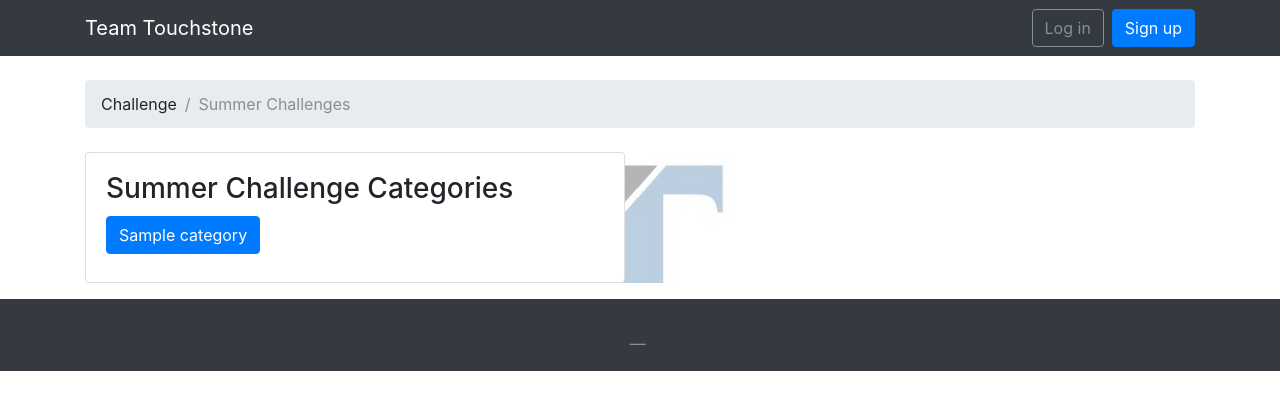
After one commit to joshuafoster1/teamProj, a Django app: page /challenge/list/ in a window 1280 px wide. The commit adds this page. Shown: the top 410 px of the page. Run offline with Django 3.2, Linux system fonts and the light colour scheme; tables that the repository leaves empty hold one stand-in row (values such as "Sample post"); parts of the project's set-up code (start-up, migrations or seed data) failed here and were passed over; some libraries are stand-ins or nearby versions.

Commit message:
Added summer challenges to Team site

```diff
--- /dev/null
+++ b/challenge/models.py
@@ -0,0 +1,39 @@
+# -*- coding: utf-8 -*-
+from __future__ import unicode_literals
+
+from django.db import models
+from training.models import Athlete, DATE
+# Create your models here.
+
+class AthChallManager(models.Manager):
+    def add_challenge(self, athlete, challenge):
+        challenge = self.create(athlete=athlete, challenge=challenge, date = DATE)
+
+        return challenge
+
+### MODELS ###
+class Category(models.Model):
+    name = models.CharField(max_length=15)
+
+    def __str__(self):
+        return self.name
+
+
+class Challenge(models.Model):
+    name = models.CharField(max_length=15)
+    description = models.CharField(max_length=150, blank = True, null = True)
+    category = models.ForeignKey(Category, related_name='challenges')
+
+    def __str__(self):
+        return self.name
+
+
+class AthleteChallenge(models.Model):
+    athlete = models.ForeignKey(Athlete, related_name='completed_challenges')
+    date = models.DateField()
+    challenge = models.ForeignKey(Challenge, related_name='ahtlete_challenges')
+
+    objects = AthChallManager()
+
+    def __str__(self):
+        return self.athlete.user.username + ' ' + str(self.date) + ' ' + self.challenge.name
--- /dev/null
+++ b/challenge/tests.py
@@ -0,0 +1,6 @@
+# -*- coding: utf-8 -*-
+from __future__ import unicode_literals
+
+from django.test import TestCase
+
+# Create your tests here.
--- /dev/null
+++ b/challenge/urls.py
@@ -0,0 +1,13 @@
+from django.conf.urls import url
+from django.contrib import admin
+from challenge import views
+
+
+urlpatterns = [
+    url(r'^home/$', views.home, name = 'challenge_home'),
+    url(r'^list/$', views.categories, name = 'challenge_categories'),
+    url(r'^category/(?P<category>[0-9a-zA-Z\ \-\(\)\'\.\+\,]+)/$', views.list, name='challenge_list'),
+    url(r'^description/(?P<challenge>[0-9a-zA-Z\ \-\(\)\'\.\+\,]+)/(?P<category>[0-9a-zA-Z\ \-\(\)\'\.\+\,]+)/$', views.description, name='challenge_description'),
+    url(r'^complete/(?P<name>[0-9a-zA-Z\ \-\(\)\'\.\+\,]+)/(?P<category>[0-9a-zA-Z\ \-\(\)\'\.\+\,]+)/$', views.complete, name='challenge_complete'),
+    url(r'^remove/(?P<pk>\d+)/$', views.remove, name = 'challenge_remove'),
+]
--- /dev/null
+++ b/challenge/views.py
@@ -0,0 +1,59 @@
+# -*- coding: utf-8 -*-
+from __future__ import unicode_literals
+
+from django.shortcuts import render, redirect
+from django_tables2 import RequestConfig
+
+from .models import *
+from .tables import *
+# Create your views here.
+def categories(request):
+    categories = Category.objects.all()
+
+    return render(request,
+        'challenge/categories.html',
+        {'categories':categories})
+
+
+def home(request):
+    athlete = Athlete.objects.get(user = request.user)
+    challenges = AthleteChallenge.objects.filter(athlete=athlete)
+
+    return render(request,
+        'challenge/home.html',
+        {'challenges': challenges})
+
+
+def list(request, category):
+    challenges = Challenge.objects.filter(category__name=category)
+    athChall = AthleteChallenge.objects.filter(challenge__category__name = category)
+    table = ChallengeCategoryTable(athChall)
+    RequestConfig(request).configure(table)
+
+    return render(request,
+        'challenge/list_display.html',
+        {'challenges': challenges, 'category': category, 'table': table})
+
+
+def description(request, challenge, category):
+    challenge = Challenge.objects.get(name = challenge, category__name=category)
+    description = challenge.description
+    category = challenge.category.name
+    return render(request,
+        'challenge/detail.html',
+        {'description': description, 'name': challenge, 'category': category})
+
+
+def complete(request, name, category):
+    athlete = Athlete.objects.get(user = request.user)
+    challenge = Challenge.objects.get(name=name, category__name=category)
+    AthleteChallenge.objects.add_challenge(athlete, challenge)
+
+    return redirect('challenge_categories')
+
+def remove(request, pk):
+    obj = AthleteChallenge.objects.get(pk = pk)
+    category = obj.challenge.category.name
+    obj.delete()
+
+    return redirect('challenge_list', category=category)
--- a/teamproj2/settings.py
+++ b/teamproj2/settings.py
@@ -45,6 +45,8 @@ INSTALLED_APPS = [
     'accounts',
     'widget_tweaks',
     'import_export',
+    'challenge',
+    'django_tables2',
 ]
 
 MIDDLEWARE = [
--- a/teamproj2/urls.py
+++ b/teamproj2/urls.py
@@ -50,6 +50,7 @@ urlpatterns = [
     url(r'^timer/', include('timers.urls')),
     url(r'^metrics/', include('metrics.urls')),
     url(r'^schedule/', include('schedule.urls')),
+    url(r'^challenge/', include('challenge.urls')),
 
     url(r'^admin/', admin.site.urls),
     url(r'^AthletePage/$', views.athletePage, name='athletePage'),
--- a/templates/base.html
+++ b/templates/base.html
@@ -61,6 +61,11 @@
                   <li class="nav-item">
                     <a class="nav-link" href="{% url 'athleteMetrics' %}">Evaluation</a>
                   </li>
+
+
+                  <li class="nav-item">
+                    <a class="nav-link" href="{% url 'challenge_categories' %}">Summer Challenges</a>
+                  </li>
                   <!-- <li class="nav-item">
                     <a class="nav-link" href="{% url 'practice_schedule' %}">Schedule</a>
                   </li>
--- /dev/null
+++ b/templates/challenge/categories.html
@@ -0,0 +1,32 @@
+{% extends 'base.html' %}
+
+{% block breadcrumb %}
+<li class="breadcrumb-item">Challenge</li>
+<li class="breadcrumb-item active">Summer Challenges</li>
+{% endblock %}
+
+{% block content %}
+
+<div class="container-fliud">
+  <div class="row">
+    <div class="col-sm-6">
+      <div class="card">
+        <div class="card-body">
+          <h3 class="card-title">Summer Challenge Categories</h3>
+          {% for category in categories %}
+          <div class = 'mb-2'>
+          <a href='{% url 'challenge_list' category.name %}' class='btn btn-primary'>{{category.name}}</a>
+          </div>
+
+          {% endfor %}
+
+
+       </div>
+      </div>
+    </div>
+  </div>
+</div>
+
+
+
+{% endblock %}
```
Also changed, not shown: challenge/admin.py (added, +22 -0 lines), challenge/apps.py (added, +8 -0 lines), challenge/tables.py (added, +12 -0 lines), templates/challenge/detail.html (added, +30 -0 lines), templates/challenge/list_display.html (added, +45 -0 lines), challenge/__init__.py (added), challenge/migrations/0001_initial.py (added), challenge/migrations/0002_auto_20180621_1051.py (added), challenge/migrations/__init__.py (added), templates/challenge/home.html (added).
